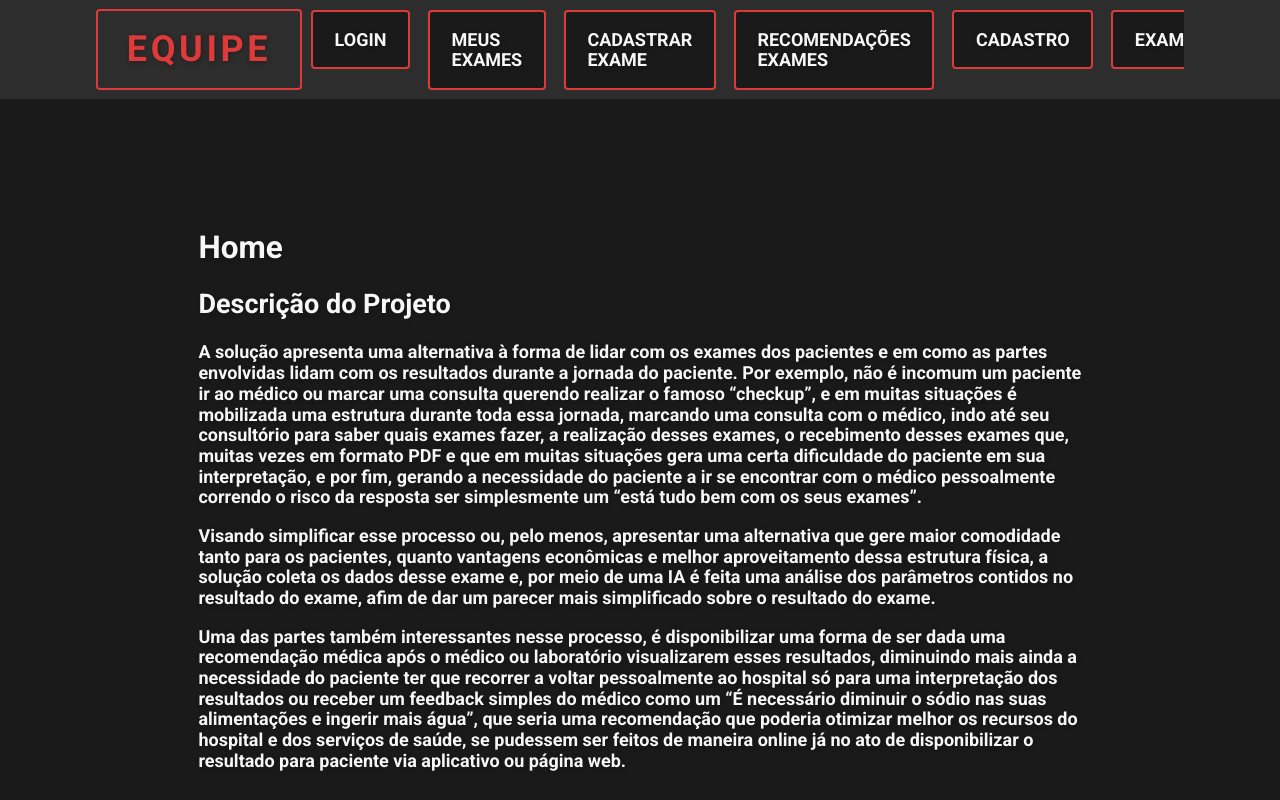
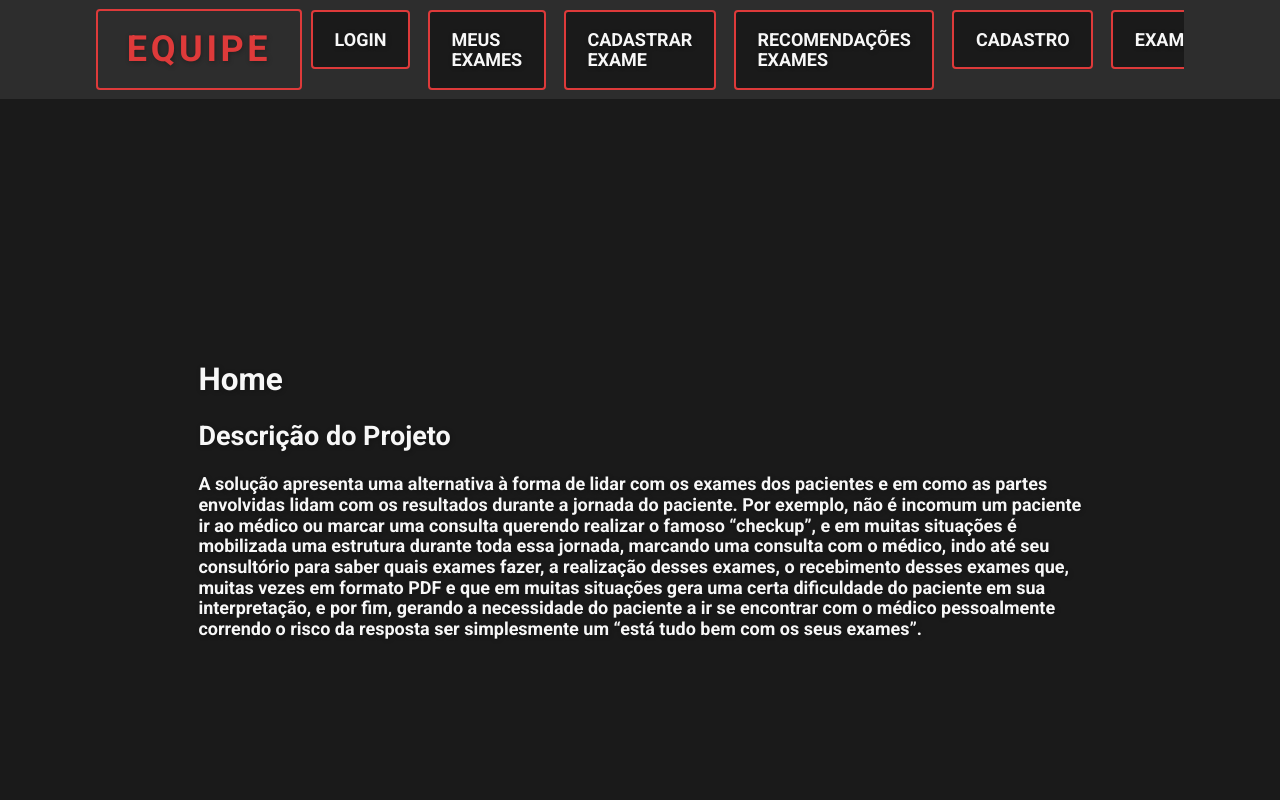
Before and after one commit to Serbatinho/global, a Next.js app: page / in a window 1280 px wide. Shown: the top 800 px of the page. Built offline with nearby package versions, Linux system fonts and the light colour scheme; a web font is replaced by a local one.

Commit message:
Ajuste Home

```diff
--- a/src/app/page.jsx
+++ b/src/app/page.jsx
@@ -21,22 +21,6 @@ export default async function Home() {
           necessidade do paciente a ir se encontrar com o médico pessoalmente
           correndo o risco da resposta ser simplesmente um “está tudo bem com os seus
           exames”.</p>
-          <p>Visando simplificar esse processo ou, pelo menos, apresentar uma
-          alternativa que gere maior comodidade tanto para os pacientes, quanto
-          vantagens econômicas e melhor aproveitamento dessa estrutura física, a
-          solução coleta os dados desse exame e, por meio de uma IA é feita uma
-          análise dos parâmetros contidos no resultado do exame, afim de dar um
-          parecer mais simplificado sobre o resultado do exame.</p>
-          <p>Uma das partes também interessantes nesse processo, é disponibilizar
-          uma forma de ser dada uma recomendação médica após o médico ou
-          laboratório visualizarem esses resultados, diminuindo mais ainda a
-          necessidade do paciente ter que recorrer a voltar pessoalmente ao hospital só
-          para uma interpretação dos resultados ou receber um feedback simples do
-          médico como um “É necessário diminuir o sódio nas suas alimentações e
-          ingerir mais água”, que seria uma recomendação que poderia otimizar melhor
-          os recursos do hospital e dos serviços de saúde, se pudessem ser feitos de
-          maneira online já no ato de disponibilizar o resultado para paciente via
-          aplicativo ou página web.</p>
         </div>
       </div>
     </main>
```
